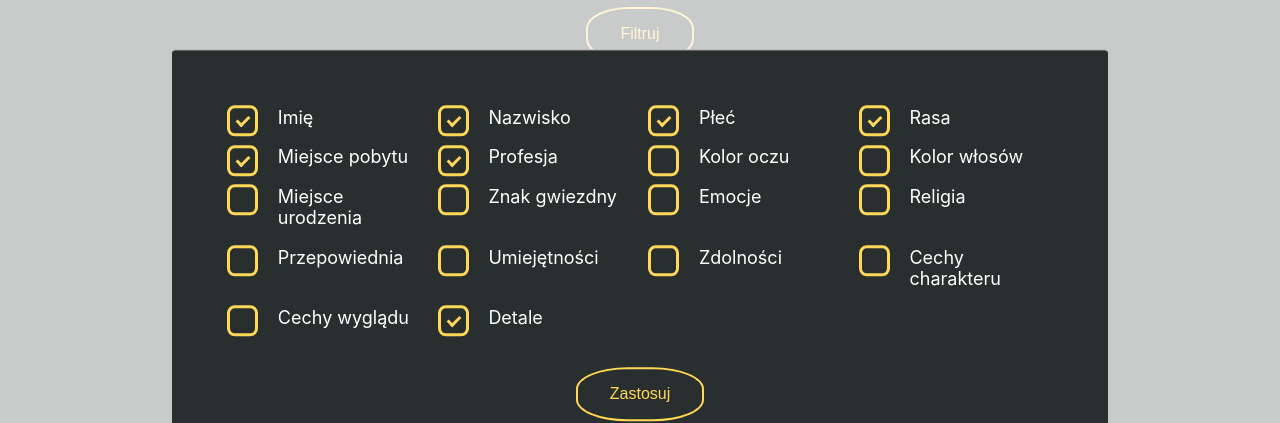
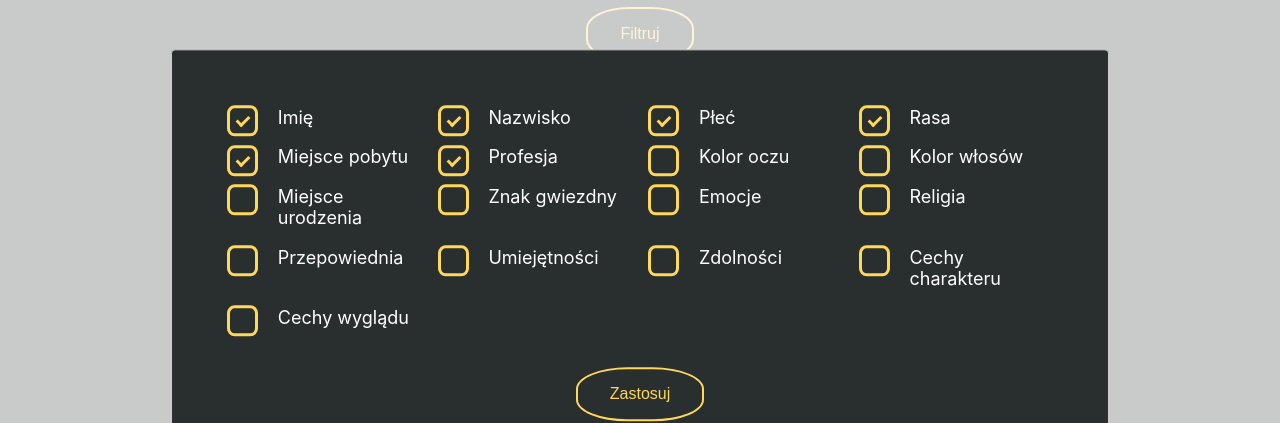
Before and after one commit to MaciejGrochowski/PRI, a React (Create React App) app in the folder Frontend/: page /characters in a window 1280 px wide. Both pictures are taken after a click on the button "Dostosuj". Shown: the part 152-575 px from the top of the page. Built offline with nearby package versions, Linux system fonts and the light colour scheme; no server answers.

Commit message:
debug fixing

```diff
--- a/Frontend/src/components/Popup/DefaultPopup.jsx
+++ b/Frontend/src/components/Popup/DefaultPopup.jsx
@@ -36,6 +36,12 @@ class DefaultPopup extends React.Component {
 
     render() {
         const {isOpen, title, expandFilterList, columnsConfig, onRequestClose} = this.props;
+        let columnsConfigReal = [];
+        for(let i in columnsConfig){
+            if(columnsConfig[i].title !== "Detale") columnsConfigReal.push(columnsConfig[i])
+        }
+
+
         return (
             <div className = "dostosuj-button">
                 <button className="button" onClick={expandFilterList}>Dostosuj</button>
@@ -48,7 +54,7 @@ class DefaultPopup extends React.Component {
                 >
                     <form id="visibilityCharactersColumns">
                         <div className = "popup-body">
-                        {columnsConfig && columnsConfig.map((item, i) => (
+                        {columnsConfigReal && columnsConfigReal.map((item, i) => (
                             <label className="container"><div className = "label">{item.title}</div>
                                 <input type="checkbox" defaultChecked={!item.hidden} id={item.field + "VisibilityCheckbox"}/>
                                 <span className="checkmark"/>
```
